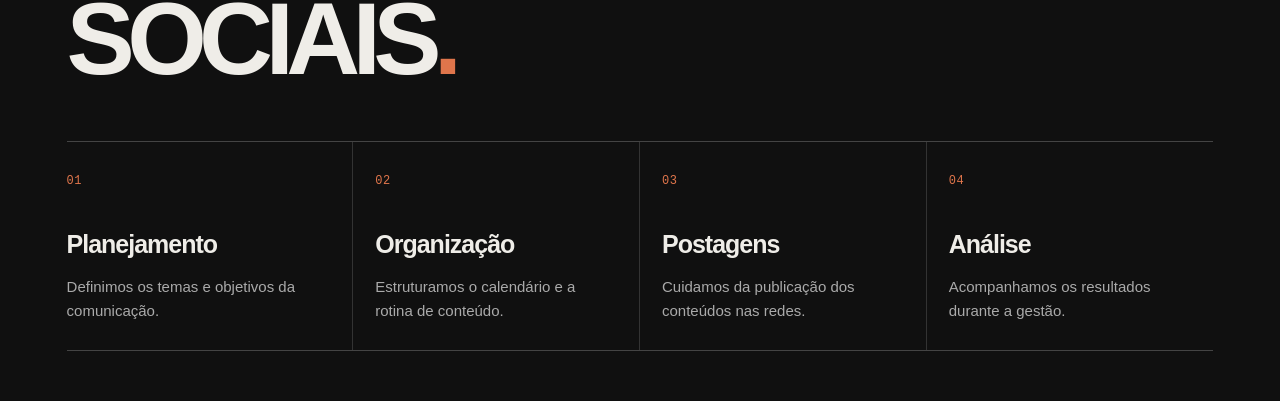
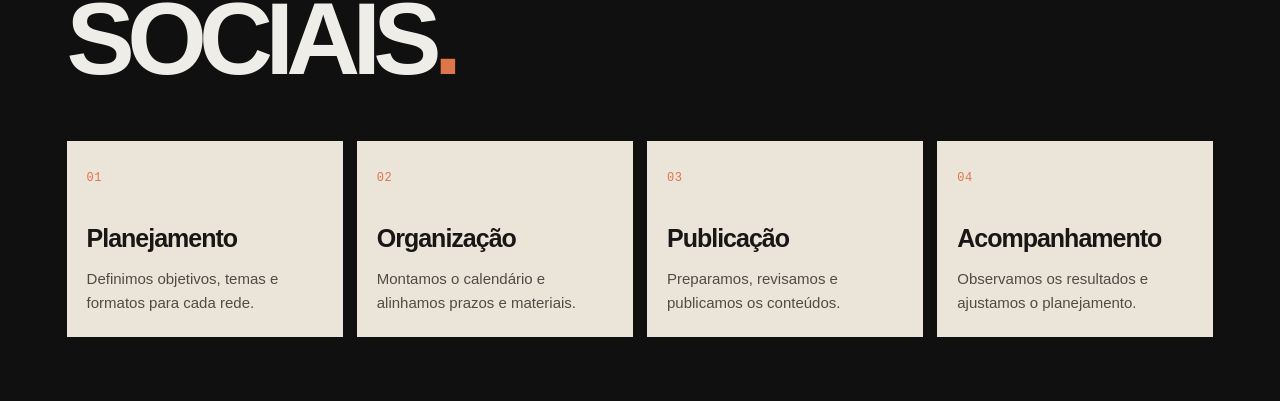
Before and after one commit to einattalia/ameninadovideo016, a Next.js app: page / in a window 1280 px wide. Shown: the part 2430-2831 px from the top of the page. Built offline with nearby package versions, Linux system fonts and the light colour scheme; no server answers.

Commit message:
Refine social management cards and remove angled arrows

```diff
--- a/app/globals.css
+++ b/app/globals.css
@@ -264,3 +264,17 @@
 @media(max-width:600px){.feedback-page{padding:28px 22px}.feedback-card{margin-top:65px}.feedback-card h1{font-size:clamp(40px,12vw,64px)}}
 
 .social-follow{display:flex;align-items:center;justify-content:space-between;gap:24px;border-top:1px solid #393939;padding-top:24px;margin-top:50px}.social-follow p{font-size:11px;color:#999;letter-spacing:.08em}.social-follow-link{display:inline-flex;align-items:center;gap:18px;color:#f1efeb;border-bottom:1px solid #d96b40;padding:0 0 8px;font-size:clamp(16px,2vw,22px)}.social-follow-link span{color:#d96b40;font-size:1.3em}@media(max-width:600px){.social-follow{align-items:flex-start;flex-direction:column;gap:16px;margin-top:34px}}
+
+/* Social management process cards: warm paper treatment within the existing section. */
+.social-management .management-steps{gap:14px;border:0}
+.social-management .management-step{min-height:190px;padding:23px 20px;background:#ebe4d9;color:#181715;border:0}
+.social-management .management-step:first-child{padding-left:20px}
+.social-management .management-step:last-child{border-right:0}
+.social-management .management-step h3{margin:32px 0 10px;color:#181715}
+.social-management .management-step p{color:#504b45}
+@media(max-width:650px){
+ .social-management .management-steps{gap:10px}
+ .social-management .management-step{min-height:170px;padding:18px 15px}
+ .social-management .management-step:first-child{padding-left:15px}
+ .social-management .management-step h3{margin:24px 0 9px}
+}
--- a/components/portfolio.tsx
+++ b/components/portfolio.tsx
@@ -23,7 +23,7 @@ export function Works(){
     const previewVideo=videos.find(video=>project.featuredVideos.includes(video))||videos[0];
     return <Link key={project.id} href={'/projetos/'+project.slug} className="portfolio-fold-card">
      <div className="portfolio-fold-media">{previewVideo?<VideoPreview src={previewVideo} title={'Prévia de '+project.name}/>:<div className="portfolio-fold-empty"><span className="mono">VÍDEO EM CURADORIA</span></div>}<span className="portfolio-fold-index mono">{project.demo?'ESTUDO VISUAL':project.year}</span></div>
-     <div className="portfolio-fold-copy"><div><span className="mono orange">{String(videos.length).padStart(2,'0')} {videos.length===1?'VÍDEO':'VÍDEOS'}</span><h3>{project.name}</h3></div><span className="mono">VER TRABALHO ↗</span></div>
+     <div className="portfolio-fold-copy"><div><span className="mono orange">{String(videos.length).padStart(2,'0')} {videos.length===1?'VÍDEO':'VÍDEOS'}</span><h3>{project.name}</h3></div><span className="mono">VER TRABALHO</span></div>
     </Link>;
    })}
   </div>:<p className="portfolio-category-empty">Ainda não há trabalhos visíveis.</p>}
@@ -31,7 +31,7 @@ export function Works(){
 }
 
 export function About(){const {settings}=usePortfolio();const lines=settings.aboutTitle.split('\n');return <section id="sobre" className="section about"><div className="section-meta mono"><span><i>04</i> / POR TRÁS DA CÂMERA</span><span>A MENINA DO VÍDEO 016</span></div><div className="about-layout"><div className="about-image"><img loading="lazy" src={settings.aboutImage||settings.heroImage} alt={settings.aboutAlt}/><span className="mono">O OLHAR COMEÇA ANTES DA CÂMERA.</span></div><div className="about-copy"><p className="mono orange">SOBRE / AMDV-016</p><h2>{lines.map((line,i)=><span key={i}>{i===lines.length-1?<em>{line}</em>:line}{i<lines.length-1&&<br/>}</span>)}</h2>{settings.aboutText.split(/\n\s*\n/).map((text,i)=><p className="preline" key={i}>{text}</p>)}<span className="mono">DIREÇÃO · CAPTAÇÃO · EDIÇÃO</span></div></div><blockquote className="preline">{settings.positioning.split(/(REC)/).map((part,i)=>part==='REC'?<span className="orange" key={i}>REC</span>:part)}</blockquote></section>}
-export function Instagram(){const {settings}=usePortfolio();return <section className="section social"><div className="section-meta mono"><span><i>05</i> / FORA DO ENQUADRAMENTO</span><a href={settings.instagram} target="_blank" rel="noreferrer">{settings.instagramLabel}</a></div><h2>CONTINUAMOS<br/>POR AQUI<span className="orange">.</span></h2><div className="social-follow"><p className="mono">ACOMPANHE OS CONTEÚDOS NO INSTAGRAM</p><a className="social-follow-link mono" href={settings.instagram} target="_blank" rel="noreferrer">{settings.instagramLabel}<span aria-hidden="true">↗</span></a></div></section>}
+export function Instagram(){const {settings}=usePortfolio();return <section className="section social"><div className="section-meta mono"><span><i>05</i> / FORA DO ENQUADRAMENTO</span><a href={settings.instagram} target="_blank" rel="noreferrer">{settings.instagramLabel}</a></div><h2>CONTINUAMOS<br/>POR AQUI<span className="orange">.</span></h2><div className="social-follow"><p className="mono">ACOMPANHE OS CONTEÚDOS NO INSTAGRAM</p><a className="social-follow-link mono" href={settings.instagram} target="_blank" rel="noreferrer">{settings.instagramLabel}</a></div></section>}
 export function Contact(){const {settings}=usePortfolio();const primary=settings.whatsapp?'https://wa.me/'+settings.whatsapp:settings.email?'mailto:'+settings.email:settings.instagram;const lines=settings.contactTitle.split('\n');return <section id="contato" className="section contact"><div className="section-meta mono"><span><i>06</i> / A PRÓXIMA HISTÓRIA</span><span>COMEÇA COM UMA CONVERSA</span></div><h2>{lines.map((line,i)=><span key={i} className="contact-line">{i===lines.length-1?<em>{line}</em>:line}{i<lines.length-1&&<br/>}</span>)}<span className="orange">*</span></h2><div className="contact-bottom"><p className="preline">{settings.contactText}</p>{primary&&<a className="contact-button" href={primary} target="_blank" rel="noreferrer">VAMOS CONVERSAR</a>}</div><div className="contact-links mono">{settings.instagram&&<a href={settings.instagram} target="_blank" rel="noreferrer">INSTAGRAM</a>}{settings.whatsapp&&<a href={'https://wa.me/'+settings.whatsapp} target="_blank" rel="noreferrer">WHATSAPP</a>}{settings.email&&<a href={'mailto:'+settings.email}>E-MAIL</a>}</div></section>}
 export function Footer(){const {settings}=usePortfolio();return <footer><Link href="/" className="brand footer-brand" aria-label="AMDV-016 — A Menina do Vídeo"><img className="brand-logo" src="/images/amdv-016-claro.png" alt="" /><small>A MENINA DO VÍDEO</small></Link><span className="mono">A MENINA DO VÍDEO 016<br/>{settings.location}</span><span className="mono">© 2026 AMDV-016</span><div className="footer-actions"><a href="#top" className="mono">VOLTAR AO TOPO ↑</a><a href="/admin" className="mono">ADMIN</a></div></footer>}
 export function ProjectVideo({video,demo=false,autoplay=false}:{video:string;demo?:boolean;autoplay?:boolean}){return video?<VideoPlayer src={video} autoplay={autoplay}/>:<div className="project-pending project-video-placeholder"><div><Play/><p className="mono">{demo?'VÍDEO EM CURADORIA':'VÍDEO AINDA NÃO ADICIONADO'}</p><p>{demo?'O filme deste estudo será incluído aqui.':'Este projeto ainda não tem um vídeo principal.'}</p></div></div>}
--- a/components/social-management.tsx
+++ b/components/social-management.tsx
@@ -1,17 +1,19 @@
 'use client';
 
+import {motion,useReducedMotion} from 'framer-motion';
 import {usePortfolio} from '@/components/portfolio-context';
 import {Dialog,DialogContent,DialogDescription,DialogHeader,DialogTitle,DialogTrigger} from '@/components/ui/dialog';
 
 const managementSteps = [
-  {number:'01',title:'Planejamento',description:'Definimos os temas e objetivos da comunicação.'},
-  {number:'02',title:'Organização',description:'Estruturamos o calendário e a rotina de conteúdo.'},
-  {number:'03',title:'Postagens',description:'Cuidamos da publicação dos conteúdos nas redes.'},
-  {number:'04',title:'Análise',description:'Acompanhamos os resultados durante a gestão.'},
+  {number:'01',title:'Planejamento',description:'Definimos objetivos, temas e formatos para cada rede.'},
+  {number:'02',title:'Organização',description:'Montamos o calendário e alinhamos prazos e materiais.'},
+  {number:'03',title:'Publicação',description:'Preparamos, revisamos e publicamos os conteúdos.'},
+  {number:'04',title:'Acompanhamento',description:'Observamos os resultados e ajustamos o planejamento.'},
 ];
 
 export function SocialManagement(){
   const {settings}=usePortfolio();
+  const reducedMotion=useReducedMotion();
   const clients=settings.socialClients.filter(client=>client.published);
   const testimonials=settings.socialTestimonials.filter(testimonial=>testimonial.published);
   const initials=settings.socialTeamName.split(/\s+/).filter(Boolean).slice(0,2).map(name=>name[0]).join('').toUpperCase();
@@ -27,11 +29,11 @@ export function SocialManagement(){
       <p className="preline">{settings.socialManagementDescription}</p>
     </div>
     <div className="management-steps">
-      {managementSteps.map(step=><article className="management-step" key={step.number}>
+      {managementSteps.map((step,index)=><motion.article className="management-step" key={step.number} initial={reducedMotion?false:{opacity:0,y:10}} whileInView={reducedMotion?undefined:{opacity:1,y:0}} viewport={{once:true,amount:.25}} transition={{duration:.45,delay:index*.08,ease:'easeOut'}}>
         <span className="mono orange">{step.number}</span>
         <h3>{step.title}</h3>
         <p>{step.description}</p>
-      </article>)}
+      </motion.article>)}
     </div>
     <div className="management-people">
       <article className="management-team">
```
